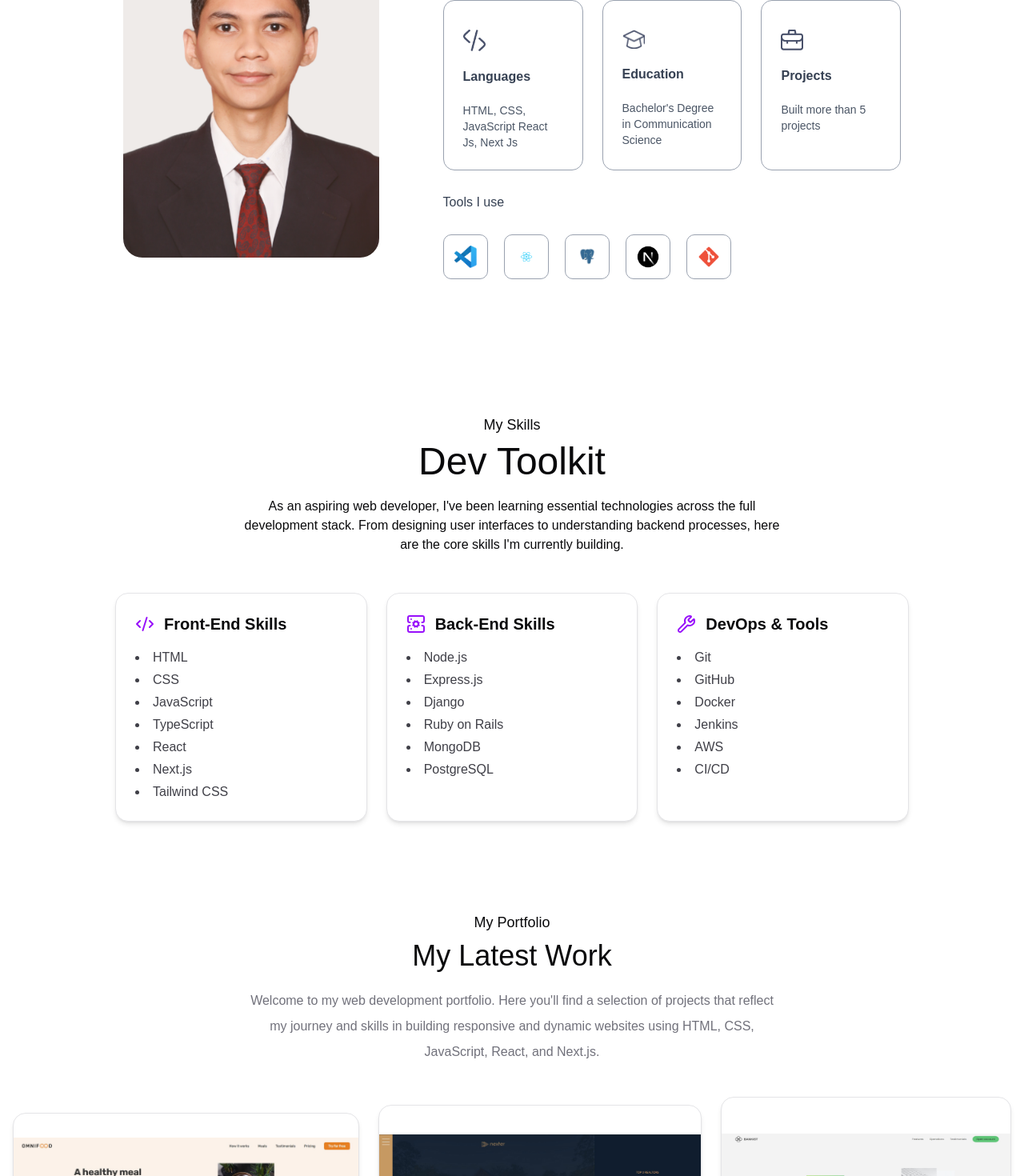
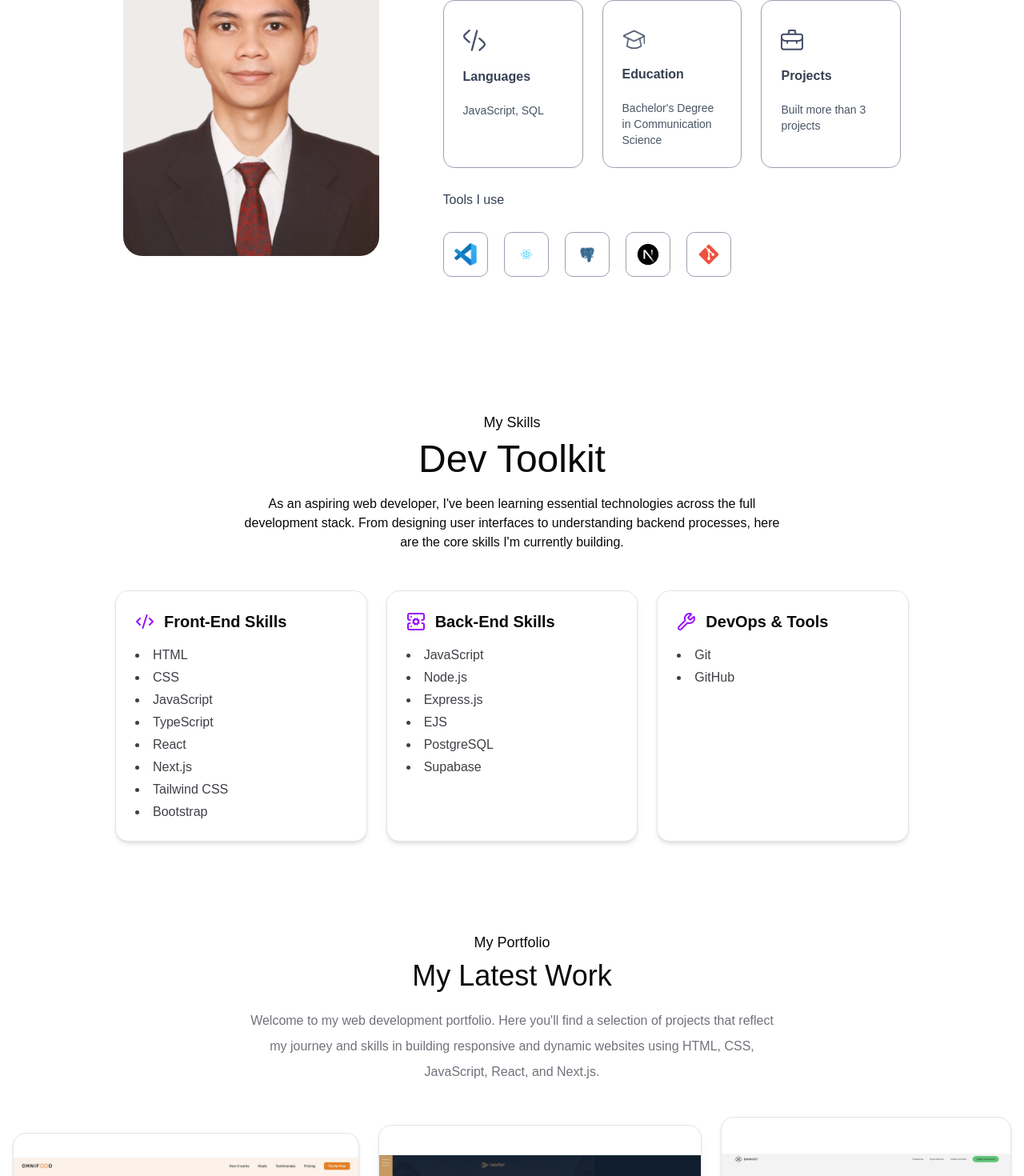
Before and after one commit to hasbifirdaus/porto-hasbi-firdaus-fauzun, a Next.js app: page / in a window 1280 px wide. Shown: the part 1140-2610 px from the top of the page at 80% size. Built offline with nearby package versions, Linux system fonts and the light colour scheme; a web font is replaced by a local one.

Commit message:
update header layout and refresh skills content

```diff
--- a/assets/assets.js
+++ b/assets/assets.js
@@ -133,7 +133,7 @@ export const infoList = [
     icon: assets.code_icon,
     iconDark: assets.code_icon_dark,
     title: "Languages",
-    description: "HTML, CSS, JavaScript React Js, Next Js",
+    description: "JavaScript, SQL",
   },
   {
     icon: assets.edu_icon,
@@ -145,7 +145,7 @@ export const infoList = [
     icon: assets.project_icon,
     iconDark: assets.project_icon_dark,
     title: "Projects",
-    description: "Built more than 5 projects",
+    description: "Built more than 3 projects",
   },
 ];
 
--- a/src/app/components/Header.tsx
+++ b/src/app/components/Header.tsx
@@ -5,7 +5,7 @@ import { motion } from "motion/react";
 
 const Header = () => {
   return (
-    <div className="w-11/12 max-w-3xl text-center  mx-auto h-screen flex flex-col items-center justify-center gap-5">
+    <div className="w-11/12 max-w-3xl text-center mx-auto min-h-screen pt-24 flex flex-col items-center justify-center gap-5">
       <motion.div
         initial={{ scale: 0 }}
         whileInView={{ scale: 1 }}
@@ -24,11 +24,7 @@ const Header = () => {
         className="flex items-end gap-2 text-xl md:text-2xl mb-3 font-ovo"
       >
         Hi! I&apos;m Hasbi Firdaus Fauzun
-        <Image
-          src={assets.hand_icon}
-          alt="Hasbi Firdaus Fauzun"
-          className=" w-6"
-        />
+        <Image src={assets.hand_icon} alt="hand shake" className=" w-6" />
       </motion.h3>
       <motion.h1
         initial={{ y: -30, opacity: 0 }}
--- a/src/app/components/Skills.tsx
+++ b/src/app/components/Skills.tsx
@@ -16,24 +16,25 @@ const skills = [
       "React",
       "Next.js",
       "Tailwind CSS",
+      "Bootstrap",
     ],
   },
   {
     category: "Back-End Skills",
     icon: ServerCog,
     items: [
+      "JavaScript",
       "Node.js",
       "Express.js",
-      "Django",
-      "Ruby on Rails",
-      "MongoDB",
+      "EJS",
       "PostgreSQL",
+      "Supabase",
     ],
   },
   {
     category: "DevOps & Tools",
     icon: Wrench,
-    items: ["Git", "GitHub", "Docker", "Jenkins", "AWS", "CI/CD"],
+    items: ["Git", "GitHub"],
   },
 ];
 
--- a/src/app/db/testimonial.json
+++ /dev/null
@@ -1,28 +0,0 @@
-{
-  "testimonials": [
-    {
-      "name": "Luna",
-      "role": "Client – Portfolio Website Project",
-      "img": "people1.png",
-      "testimonial": "Hasbi delivered a sleek and responsive portfolio website that exceeded my expectations. The layout is intuitive, and the performance is excellent on both mobile and desktop."
-    },
-    {
-      "name": "Alex",
-      "role": "Client – SEO Copywriting Services",
-      "img": "people-3.jpg",
-      "testimonial": "Hasbi's articles helped boost our website traffic significantly. He understands SEO, writes clearly, and always meets deadlines. A reliable and talented content partner."
-    },
-    {
-      "name": "Shira",
-      "role": "Client – Blog & Landing Page Design",
-      "img": "people-2.jpg",
-      "testimonial": "Hasbi redesigned our blog and landing pages with a modern and clean aesthetic. Conversions improved, and user engagement increased. Highly recommended!"
-    },
-    {
-      "name": "Winston",
-      "role": "Client – Event Microsite Development",
-      "img": "people-4.jpg",
-      "testimonial": "The microsite Hasbi built for our seminar looked professional and was easy to manage. He provided ongoing support and clear documentation throughout the project."
-    }
-  ]
-}
```
